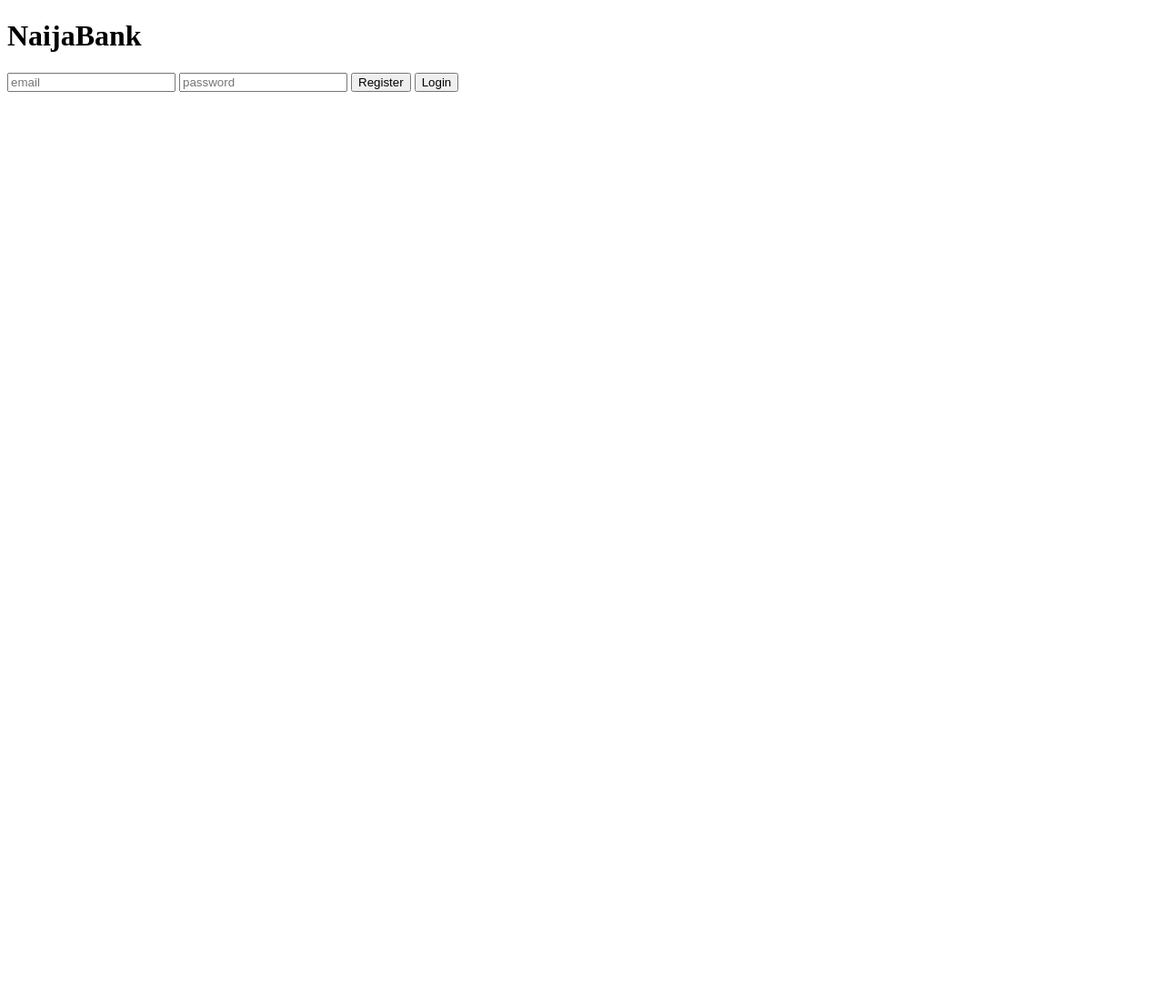
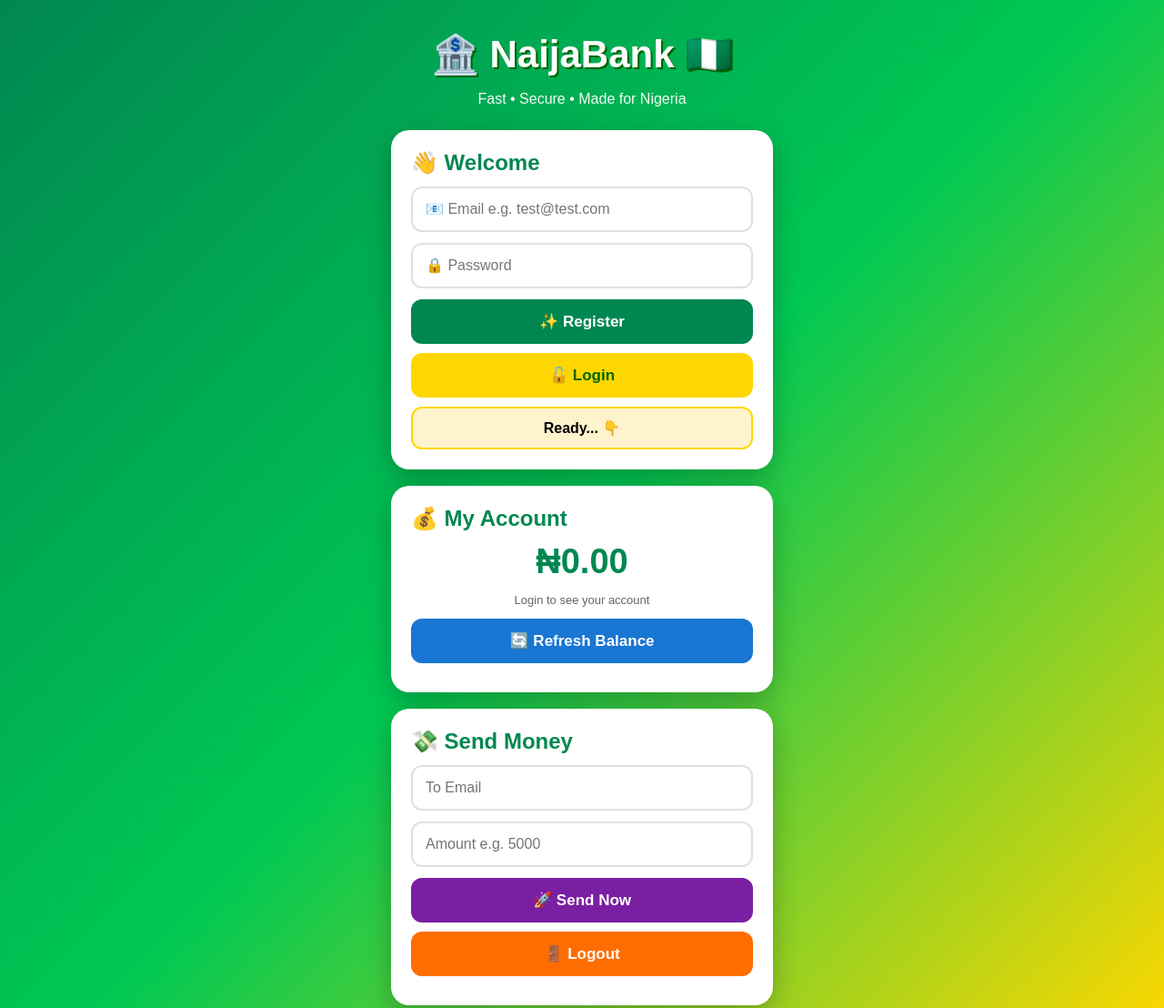
Before and after one commit to BinguxTechhub/naijabank, a plain HTML site: page index.html in a window 1280 px wide. Shown: the top 1108 px of the page at 91% size. Before the commit the page ends 800 px from the top, so only its background shows below. Drawn offline with Linux system fonts and the light colour scheme.

Commit message:
colourful frontend + fix auth urls

```diff
--- a/index.html
+++ b/index.html
@@ -1,20 +1,102 @@
 <!DOCTYPE html>
-<html><head><title>NaijaBank</title></head>
+<html>
+<head>
+<meta name="viewport" content="width=device-width, initial-scale=1">
+<title>NaijaBank 🇳🇬</title>
+<style>
+  *{box-sizing:border-box;font-family:Arial,sans-serif}
+  body{margin:0;background:linear-gradient(135deg,#008751,#00c853,#FFD700);min-height:100vh;padding:20px}
+  .top{text-align:center;color:white;margin:15px 0 25px}
+  .top h1{font-size:42px;margin:0;text-shadow:2px 2px 0 #006400}
+  .top p{font-size:16px;opacity:0.95}
+  .card{background:white;border-radius:20px;padding:22px;max-width:420px;margin:0 auto 18px;box-shadow:0 10px 30px rgba(0,0,0,0.25)}
+  .card h2{margin:0 0 12px;color:#008751}
+  input{width:100%;padding:14px;border:2px solid #e0e0e0;border-radius:12px;margin-bottom:12px;font-size:16px;outline:none}
+  input:focus{border-color:#008751}
+  button{width:100%;padding:14px;border:none;border-radius:12px;font-size:17px;font-weight:bold;cursor:pointer;margin-bottom:10px}
+  .btn-green{background:#008751;color:white}
+  .btn-gold{background:#FFD700;color:#006400}
+  .btn-blue{background:#1976d2;color:white}
+  .btn-purple{background:#7b1fa2;color:white}
+  .btn-orange{background:#ff6d00;color:white}
+  #msg{background:#fff3cd;border:2px solid #FFD700;border-radius:12px;padding:12px;text-align:center;font-weight:bold;min-height:45px;word-break:break-all}
+  .balance{font-size:38px;color:#008751;text-align:center;font-weight:900;margin:5px 0}
+  .small{font-size:13px;color:#666;text-align:center}
+</style>
+</head>
 <body>
-<h1>NaijaBank</h1>
-<input id="email" placeholder="email">
-<input id="pass" type="password" placeholder="password">
-<button onclick="register()">Register</button>
-<button onclick="login()">Login</button>
-<p id="out"></p>
+
+<div class="top">
+  <h1>🏦 NaijaBank 🇳🇬</h1>
+  <p>Fast • Secure • Made for Nigeria</p>
+</div>
+
+<div class="card">
+  <h2>👋 Welcome</h2>
+  <input id="email" placeholder="📧 Email e.g. test@test.com">
+  <input id="pass" type="password" placeholder="🔒 Password">
+  <button class="btn-green" onclick="register()">✨ Register</button>
+  <button class="btn-gold" onclick="login()">🔓 Login</button>
+  <div id="msg">Ready... 👇</div>
+</div>
+
+<div class="card">
+  <h2>💰 My Account</h2>
+  <div class="balance" id="bal">₦0.00</div>
+  <p class="small" id="accinfo">Login to see your account</p>
+  <button class="btn-blue" onclick="myAccount()">🔄 Refresh Balance</button>
+</div>
+
+<div class="card">
+  <h2>💸 Send Money</h2>
+  <input id="toemail" placeholder="To Email">
+  <input id="amount" type="number" placeholder="Amount e.g. 5000">
+  <button class="btn-purple" onclick="send()">🚀 Send Now</button>
+  <button class="btn-orange" onclick="logout()">🚪 Logout</button>
+</div>
+
 <script>
 const AUTH="https://naijabank-auth.onrender.com";
+const ACC="https://naijabank-account.onrender.com";
+const TRF="https://naijabank-transfer.onrender.com";
+let token=localStorage.getItem("token")||"";
+let myEmail="";
+
+function show(t){document.getElementById("msg").innerText=t}
+
 async function register(){
-  let r=await fetch(AUTH+"/register",{method:"POST",headers:{"Content-Type":"application/json"},body:JSON.stringify({email:email.value,password:pass.value,full_name:"Test User"})});
-  out.innerText=await r.text();
+  let email=document.getElementById("email").value;
+  let password=document.getElementById("pass").value;
+  show("Registering...");
+  let r=await fetch(AUTH+"/auth/register",{method:"POST",headers:{"Content-Type":"application/json"},body:JSON.stringify({email,password,full_name:email})});
+  let d=await r.json();
+  show(JSON.stringify(d));
 }
 async function login(){
-  let r=await fetch(AUTH+"/login",{method:"POST",headers:{"Content-Type":"application/json"},body:JSON.stringify({email:email.value,password:pass.value})});
-  out.innerText=await r.text();
+  let email=document.getElementById("email").value;
+  let password=document.getElementById("pass").value;
+  show("Logging in...");
+  let r=await fetch(AUTH+"/auth/login",{method:"POST",headers:{"Content-Type":"application/json"},body:JSON.stringify({email,password})});
+  let d=await r.json();
+  if(d.access_token){token=d.access_token;myEmail=email;localStorage.setItem("token",token);show("✅ Login Success! Token saved.");myAccount();}
+  else{show(JSON.stringify(d));}
 }
-</script></body></html>
+async function myAccount(){
+  if(!token){show("Please login first");return}
+  let r=await fetch(ACC+"/account/me",{headers:{Authorization:"Bearer "+token}});
+  let d=await r.json();
+  document.getElementById("bal").innerText="₦"+(d.balance||0);
+  document.getElementById("accinfo").innerText=JSON.stringify(d);
+  show("Account loaded ✅");
+}
+async function send(){
+  let to=document.getElementById("toemail").value;
+  let amt=parseFloat(document.getElementById("amount").value);
+  let r=await fetch(TRF+"/transfer",{method:"POST",headers:{"Content-Type":"application/json",Authorization:"Bearer "+token},body:JSON.stringify({to_email:to,amount:amt})});
+  let d=await r.json(); show(JSON.stringify(d)); myAccount();
+}
+function logout(){localStorage.removeItem("token");token="";show("Logged out");}
+if(token){show("Welcome back! Tap Refresh Balance");}
+</script>
+</body>
+</html>
```
